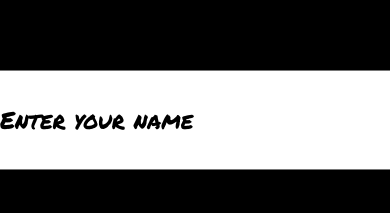
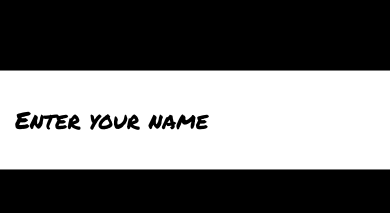
Before and after one commit to sudofinn/finnguha, a Next.js app: page /contact in a window 390 px wide. Shown: the part 631-844 px from the top of the page. Built offline with nearby package versions, Linux system fonts and the light colour scheme.

Commit message:
Input improvements on /contact

```diff
--- a/app/contact/page.module.css
+++ b/app/contact/page.module.css
@@ -121,8 +121,11 @@
 
 @media(max-width:600px) {
   .form >input {
-    max-width:350px;
+    width:350px;
     margin-left:10px;
     font-size:1.5rem;
+
+    padding-top:30px;
+    padding-right:0px;
   }
 }
```
